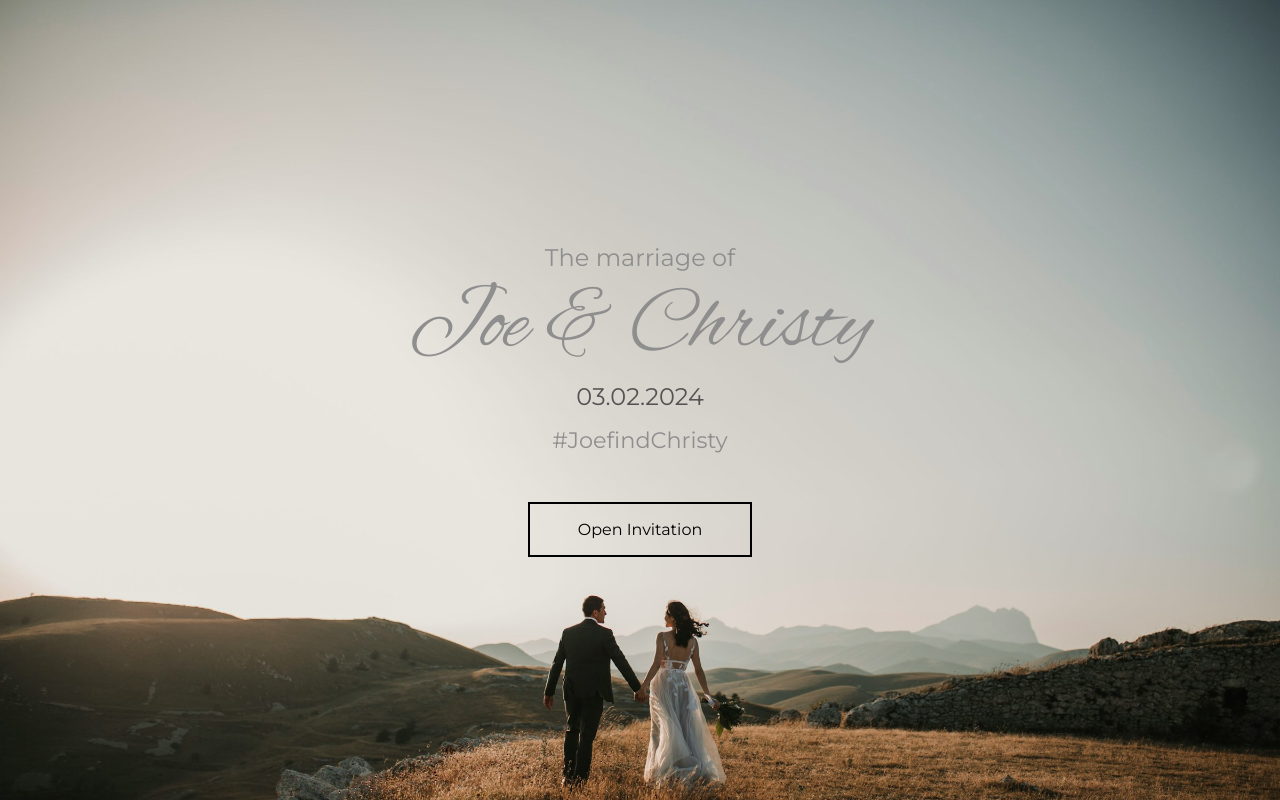
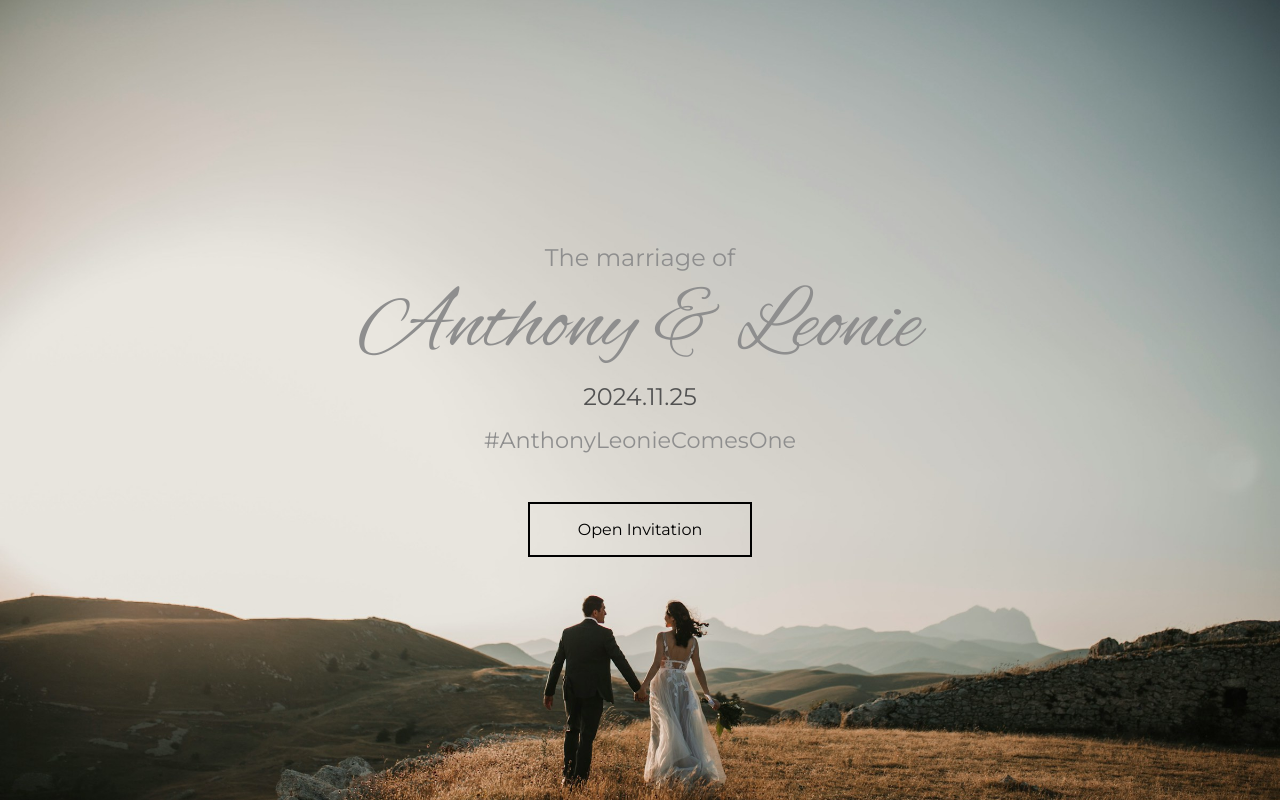
Before and after one commit to natanaelrusli/inviteyou, a React (Vite) app: page / in a window 1280 px wide. Built offline with nearby package versions, Linux system fonts and the light colour scheme.

Commit message:
fix: update landing page name

```diff
--- a/src/components/Landing.tsx
+++ b/src/components/Landing.tsx
@@ -2,6 +2,7 @@ import styled, { keyframes } from "styled-components";
 import heroImg from "../assets/hero-image.jpg";
 import { Link } from "react-router-dom";
 import color from "../styles/color";
+import { data } from "../constants/data";
 
 const fadeDown = keyframes`
   from {
@@ -123,9 +124,11 @@ const Landing = () => {
     <SectionContainer>
       <TopSection>
         <SubHeader>The marriage of</SubHeader>
-        <Header>Joe & Christy</Header>
-        <DateSubHeader>03.02.2024</DateSubHeader>
-        <HashtagText>#JoefindChristy</HashtagText>
+        <Header>
+          {data.groomsNickname} & {data.bridesNickname}
+        </Header>
+        <DateSubHeader>{data.weddingDate}</DateSubHeader>
+        <HashtagText>#{data.hashtag}</HashtagText>
       </TopSection>
       <LandingButton to={`/invitation?`}>Open Invitation</LandingButton>
     </SectionContainer>
```
